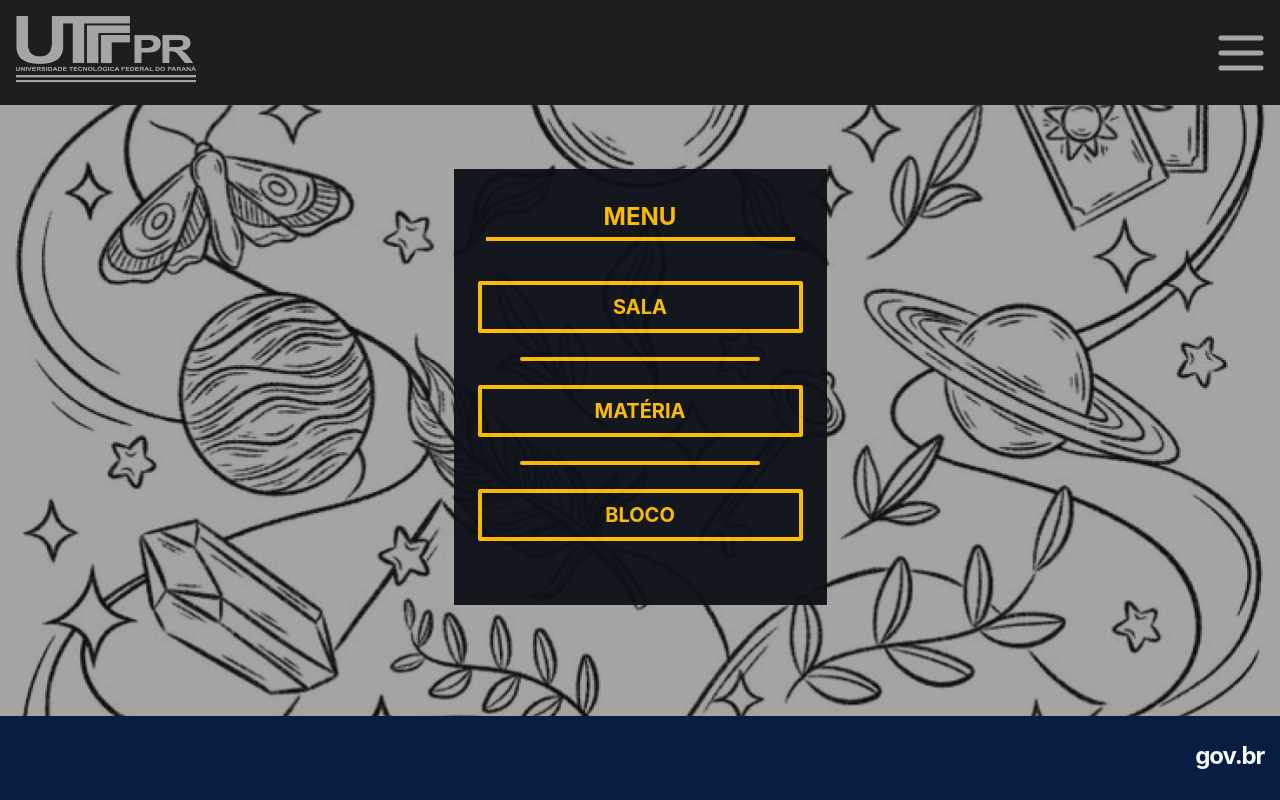
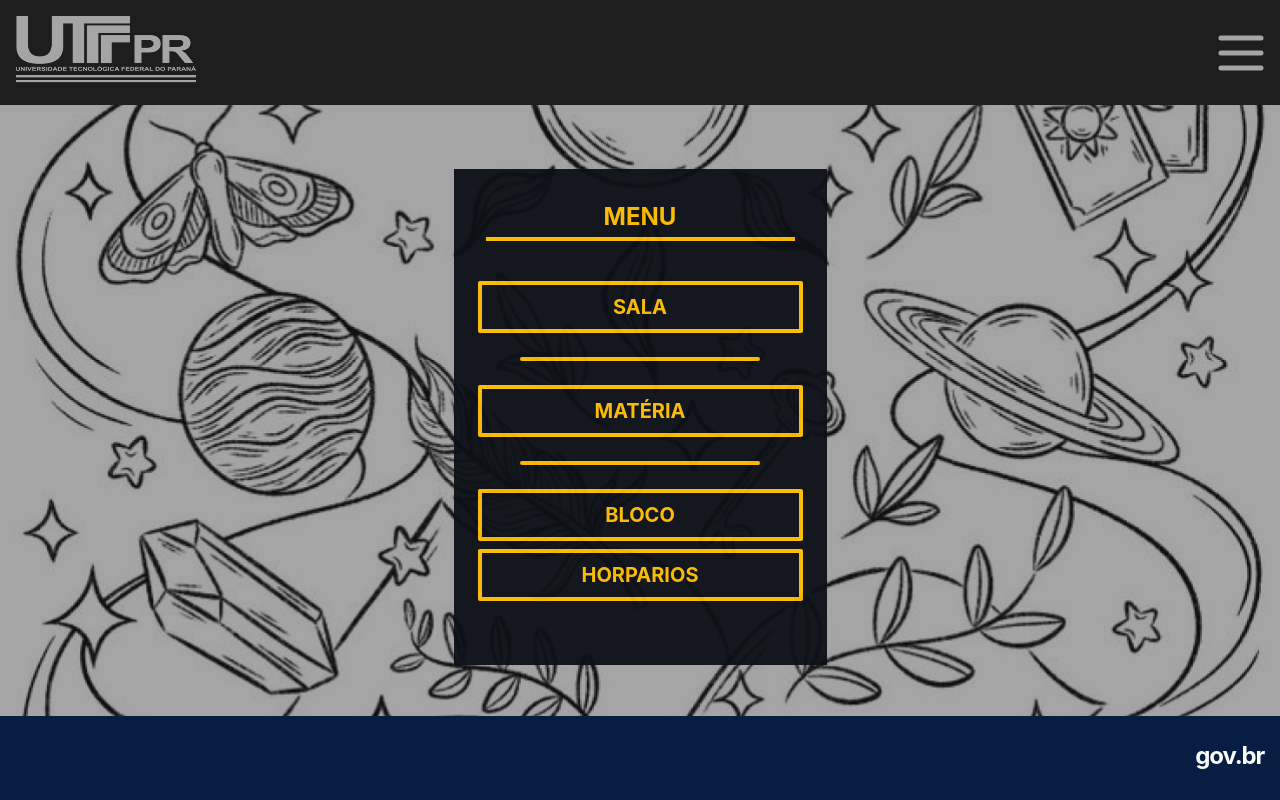
Before and after one commit to beatrizamante/utfpr_classlog_frontend, a React (Create React App) app: page /admin/menu in a window 1280 px wide. Built offline with nearby package versions, Linux system fonts and the light colour scheme.

Commit message:
horarios

```diff
--- a/src/pages/Admin/AdminCrud/Horarios/Atualizar.tsx
+++ b/src/pages/Admin/AdminCrud/Horarios/Atualizar.tsx
@@ -18,7 +18,7 @@ type FormDataInput = {
   date: "";
 };
 
-export default function AtualizaSala() {
+export default function AtualizaHorario() {
   const { id } = useParams<{ id: string }>();
   const scheduleId = Number(id);
   const navigate = useNavigate();
--- a/src/pages/Admin/AdminCrud/Horarios/Cadastrar.tsx
+++ b/src/pages/Admin/AdminCrud/Horarios/Cadastrar.tsx
@@ -19,7 +19,7 @@ type FormDataInput = {
   date: "";
 };
 
-export default function NovaSala() {
+export default function NovoHorario() {
   const [formData, setFormData] = useState<FormDataInput>({
     start_time: "",
     end_time: "",
--- a/src/pages/Admin/AdminCrud/Horarios/ListaItems.tsx
+++ b/src/pages/Admin/AdminCrud/Horarios/ListaItems.tsx
@@ -10,7 +10,7 @@ import Footer from "../../../../components/Footer";
 import Modal from "../../../../components/Modal";
 import { subjectsApi } from "../../../../api/admin/apiSubject";
 
-export default function Listas() {
+export default function ListarHorarios() {
   const [schedules, setSchedules] = useState<Schedules[]>([]);
   const [selectId, setSelectId] = useState<number | null>(null);
   const [showModal, setShowModal] = useState(false);
@@ -114,7 +114,7 @@ export default function Listas() {
               <Button
                 onClick={() => {
                   if (selectId) {
-                    navigate(`/admin/materias/atualizar/${selectId}`)
+                    navigate(`/admin/horarios/atualizar/${selectId}`)
                     console.log(`Navegar para atualizar o ID: ${selectId}`);
                   }
                 }}
--- a/src/pages/Admin/AdminCrud/MenuGeral.tsx
+++ b/src/pages/Admin/AdminCrud/MenuGeral.tsx
@@ -36,6 +36,9 @@ export default function MenuGeral() {
             <Button onClick={() => navigate(`/admin/blocos${action ? `/${action}` : ""}`)} height={"80px"}>
               BLOCO
             </Button>
+            <Button onClick={() => navigate(`/admin/horarios${action ? `/${action}` : ""}`)} height={"80px"}>
+              HORPARIOS
+            </Button>
           </Card>
         </div>
         <Footer />
--- a/src/routes/AdminRoute.tsx
+++ b/src/routes/AdminRoute.tsx
@@ -10,6 +10,9 @@ import AtualizarBloco from "../pages/Admin/AdminCrud/Blocos/Atualizar";
 import ListarMaterias from "../pages/Admin/AdminCrud/Materias/ListaItems";
 import NovaMateria from "../pages/Admin/AdminCrud/Materias/Cadastrar";
 import AtualizarMateria from "../pages/Admin/AdminCrud/Materias/Atualizar";
+import ListarHorarios from "../pages/Admin/AdminCrud/Horarios/ListaItems";
+import NovoHorario from "../pages/Admin/AdminCrud/Horarios/Cadastrar";
+import AtualizaHorario from "../pages/Admin/AdminCrud/Horarios/Atualizar";
 
 const AdminRoute: React.FC = () => (
   <Routes>
@@ -34,6 +37,12 @@ const AdminRoute: React.FC = () => (
       <Route path="atualizar/:id" element={<AtualizarMateria />} />
     </Route>
 
+    <Route path="/horarios">
+      <Route index element={<ListarHorarios />} />
+      <Route path="cadastrar" element={<NovoHorario />} />
+      <Route path="atualizar/:id" element={<AtualizaHorario />} />
+    </Route>
+
     <Route path="*" element={<Navigate to="/admin/menu" />} />
   </Routes>
 );
```
